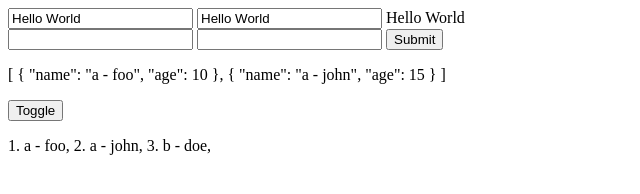
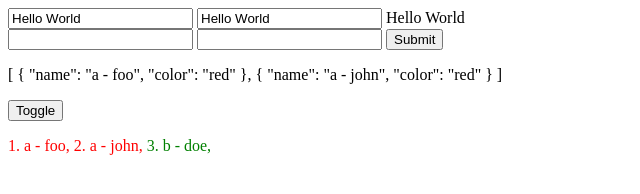
Before and after one commit to watr-sheep/Vue, a plain HTML site: page index.html in a window 1280 px wide. Shown: the whole page, without its empty margins (0-640 px from the left). Drawn offline with nearby package versions, Linux system fonts and the light colour scheme.

Commit message:
Styles
Part 8

```diff
--- a/index.html
+++ b/index.html
@@ -5,6 +5,14 @@
         <meta name="viewport" content="width=device-width, initial-scale=1.0">
         <meta http-equiv="X-UA-Compatible" content="ie-edge">
         <title>Document</title>
+        <style>
+            .text-red {
+                color:red;
+            }
+            .text-green {
+                color:green;
+            }
+        </style>
     </head>
     <body>
         <div id="app">
@@ -34,7 +42,7 @@
             </p>
             <p>
                 <span v-for="(item, index) in list">
-                    <span>
+                    <span v-bind:class="{'text-red' : item.color === 'red', 'text-green': item.color === 'green'}">
                        {{index + 1}}. {{item.name}},
                     </span>
                 </span>
@@ -55,9 +63,9 @@
                         password: ""
                     },
                     list: [
-                        {name:"a - foo", age: 10},
-                        {name:"a - john", age: 15},
-                        {name:"b - doe", age: 20}
+                        {name:"a - foo", color: 'red'},
+                        {name:"a - john", color: 'red'},
+                        {name:"b - doe", color: 'green'}
                     ],
                     show: true,
                     user:null
```
